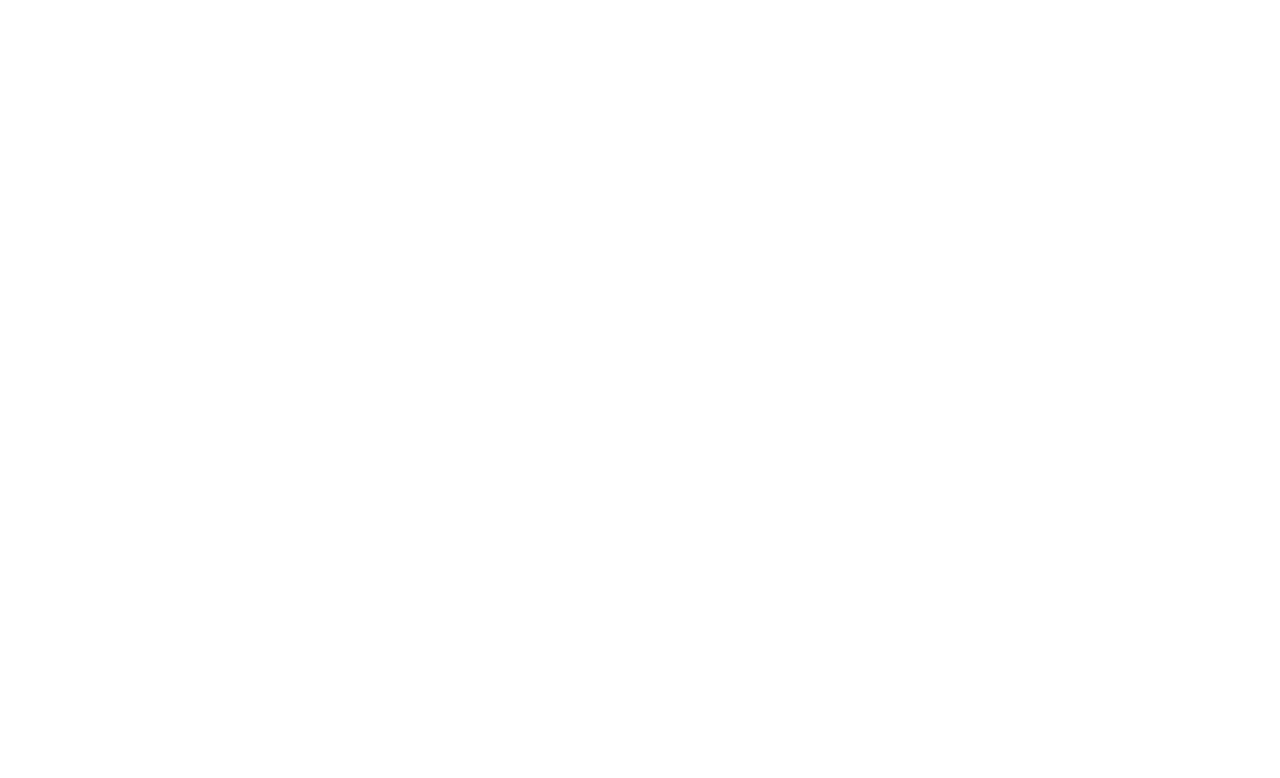
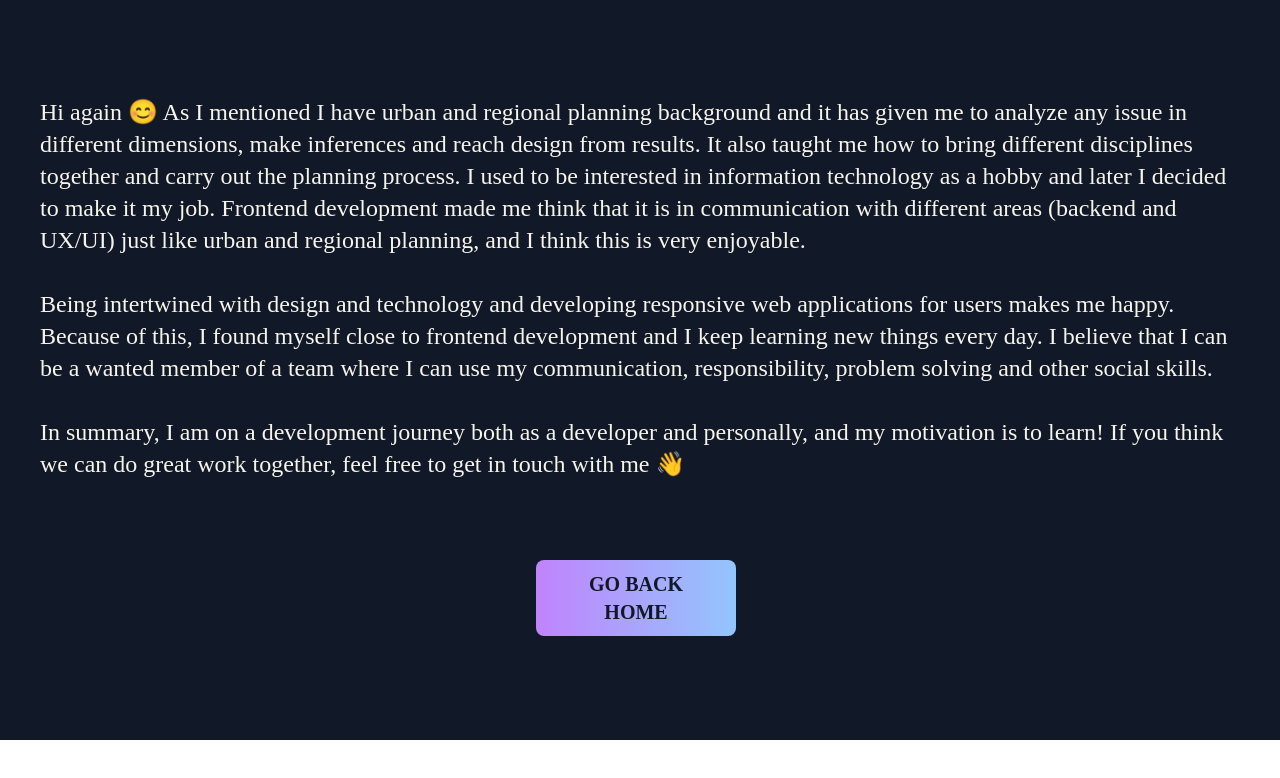
Before and after one commit to symys/symdmr, a React (Create React App) app: page /about in a window 1280 px wide. Before the commit this address had no page. Shown: the top 778 px of the page. Built offline with nearby package versions, Linux system fonts and the light colour scheme.

Commit message:
added about more

```diff
--- /dev/null
+++ b/src/About.js
@@ -0,0 +1,47 @@
+import React from "react";
+import { useNavigate } from "react-router-dom";
+
+function About() {
+  const navigate = useNavigate();
+
+  return (
+    <div className="bg-[#111827] min-h-full text-[#F7F5EB] font-nunito gap-20 flex flex-col lg:p-24 p-10">
+      <div className="font-nunito text-2xl lg:w-[50em] flex flex-col self-center gap-8">
+        <div>
+          Hi again 😊 As I mentioned I have urban and regional planning
+          background and it has given me to analyze any issue in different
+          dimensions, make inferences and reach design from results. It also
+          taught me how to bring different disciplines together and carry out
+          the planning process. I used to be interested in information
+          technology as a hobby and later I decided to make it my job. Frontend
+          development made me think that it is in communication with different
+          areas (backend and UX/UI) just like urban and regional planning, and I
+          think this is very enjoyable.
+        </div>
+        <div>
+          Being intertwined with design and technology and developing responsive
+          web applications for users makes me happy. Because of this, I found
+          myself close to frontend development and I keep learning new things
+          every day. I believe that I can be a wanted member of a team where I
+          can use my communication, responsibility, problem solving and other
+          social skills.
+        </div>
+        <div>
+          In summary, I am on a development journey both as a developer and
+          personally, and my motivation is to learn! If you think we can do
+          great work together, feel free to get in touch with me 👋
+        </div>
+      </div>
+
+      <button
+        type="button"
+        onClick={() => navigate(-1)}
+        class=" bg-gradient-to-r from-purple-400 via-purple-350 to-blue-300 hover:bg-gradient-to-bl focus:ring-4 focus:outline-none focus:ring-purple-100 dark:focus:ring-purple-400  rounded-lg  lg:px-5 px-2 py-2.5 w-[10em] text-center mr-2 mb-2 self-center text-[#111827] font-extrabold lg:text-xl text-medium uppercase"
+      >
+        Go Back Home
+      </button>
+    </div>
+  );
+}
+
+export default About;
--- a/src/App.js
+++ b/src/App.js
@@ -1,6 +1,7 @@
 import {BrowserRouter,Routes,Route} from "react-router-dom";
 import Home from "./Home";
 import Projects from "./Projects"
+import About from "./About";
 
 
 function App() {
@@ -10,6 +11,7 @@ function App() {
     <Routes>
       <Route exact path="/" element={<Home/>}/>
       <Route path="/projects" element={<Projects/>}/>
+      <Route path="/about" element={<About />} />
     </Routes>
     </BrowserRouter>
     </>
--- a/src/Home.js
+++ b/src/Home.js
@@ -19,7 +19,7 @@ function Home() {
       <div className="flex flex-col  font-nunito text-[#F7F5EB]">
         <div className="flex lg:flex-row flex-col font-nunito mt-10 self-center lg:gap-8 gap-10">
           <div className="bg-[#539165] text-[#F8F5E4] tracking-wider font-bold lg:w-[34em] w-[18em] p-4 py-3 rounded-[1em] transform transition duration-500 hover:scale-110">
-            <div className="flex flex-col lg:gap-10 gap-6 ml-6 mt-6 lg:m-4 m-6">
+            <div className="flex flex-col lg:gap-8 gap-6 ml-6 mt-6 lg:m-4 m-6">
               <div className="lg:text-4xl text-2xl font-bold tracking-wider">
                 Hi, I'm Şeyma!
               </div>
@@ -27,9 +27,10 @@ function Home() {
                 A frontend web developer with urban planning background.{" "}
               </div>
               <div className="flex lg:flex-row flex-col">
-                <div className="lg:text-2xl text-lg">
-                  Besides coding, I'm interested in botany, photoshop
-                  manipulation and photography!
+                <div className="lg:text-2xl text-lg flex flex-col gap-2">
+                  <div>Besides coding, I'm interested in botany, photoshop
+                  manipulation and photography!</div>
+                  <div className="text-lg hover:cursor-pointer hover:text-[#9C3D54]"><button  onClick={()=>navigate("/about")}>*here is more about me</button> </div>
                 </div>
                 <div>
                   <img
```
